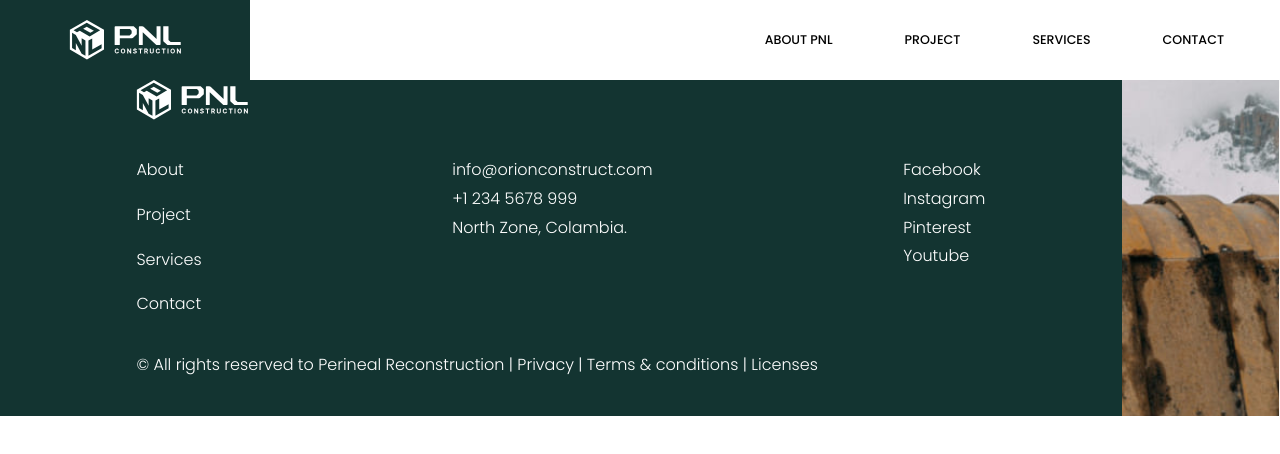
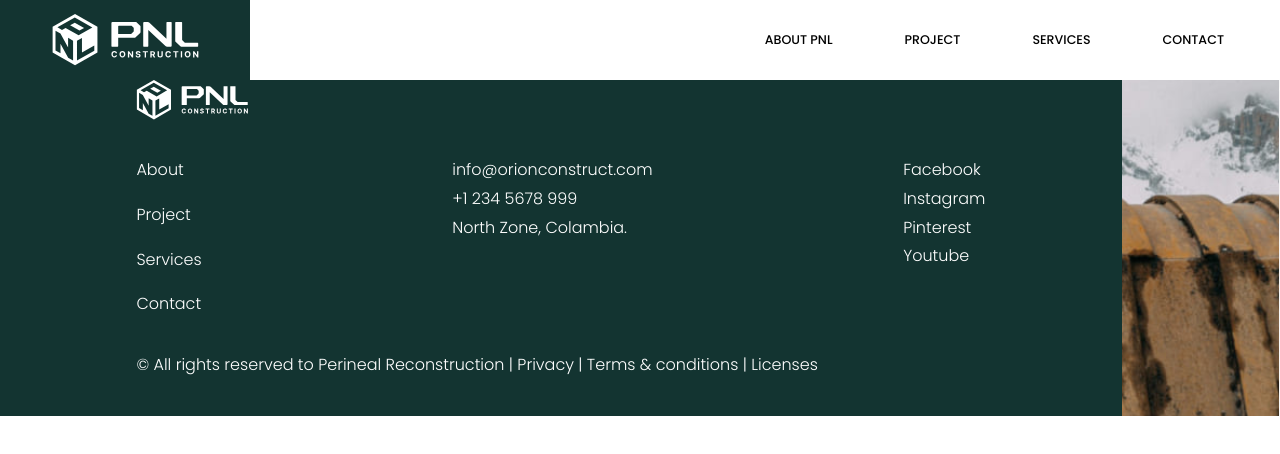
Before and after one commit to adeyemi223/Perineal-Reconstruction, a Next.js app: page /about in a window 1280 px wide. Shown: the top 454 px of the page. Built offline with nearby package versions, Linux system fonts and the light colour scheme.

Commit message:
logo width implemented

```diff
--- a/app/globals.css
+++ b/app/globals.css
@@ -127,6 +127,11 @@ select {
   justify-content: center;
   width: 250px;
   height: 79.99px;
+}
+
+.logo img {
+  width: 180px;
+  height: 52.52px;
 }
 
 .navigations {
@@ -364,7 +369,7 @@ select {
 /* ==========================our_work================ */
 
 .our_work_padding_block {
-  padding: 3rem 7.244rem;
+  padding: 0 7.244rem;
 }
 
 .our_work {
```
